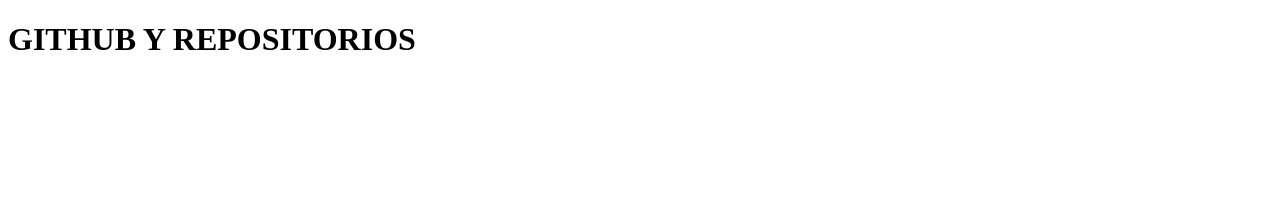
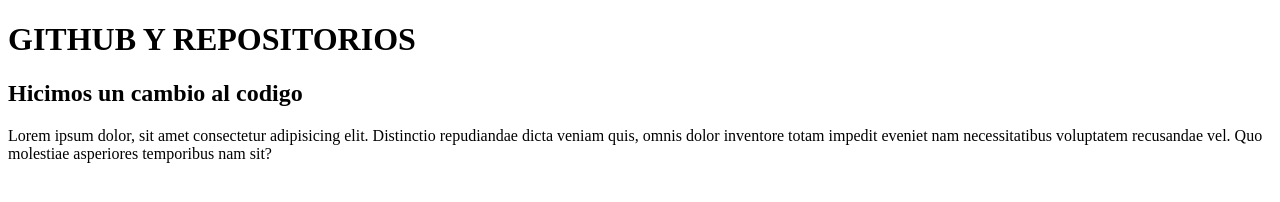
Before and after one commit to WillJ0918/GyG, a plain HTML site: page index.html in a window 1280 px wide. Drawn offline with Linux system fonts and the light colour scheme.

Commit message:
agregamos h2 y lorem

```diff
--- a/index.html
+++ b/index.html
@@ -9,5 +9,7 @@
 </head>
 <body>
     <h1>GITHUB Y REPOSITORIOS </h1>
+    <h2>Hicimos un cambio al codigo</h2>
+    <p>Lorem ipsum dolor, sit amet consectetur adipisicing elit. Distinctio repudiandae dicta veniam quis, omnis dolor inventore totam impedit eveniet nam necessitatibus voluptatem recusandae vel. Quo molestiae asperiores temporibus nam sit?</p>
 </body>
 </html>
```
